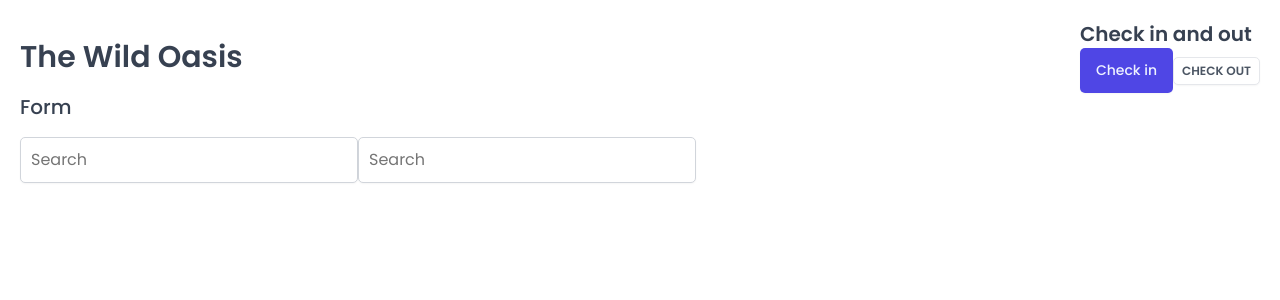
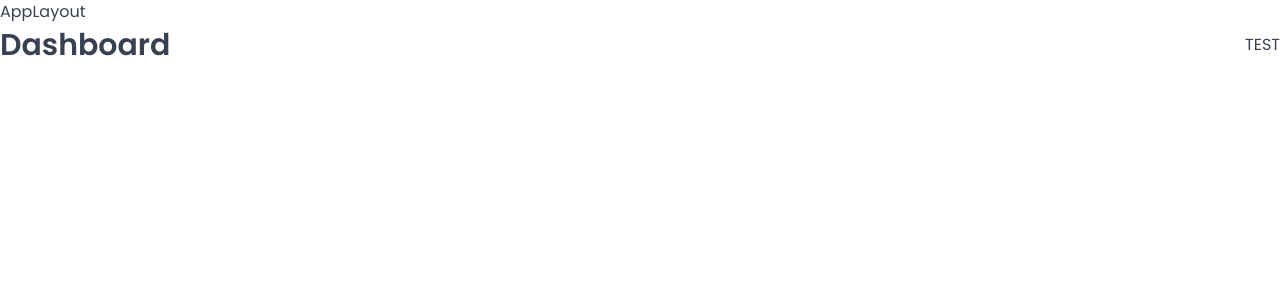
Before and after one commit to giorgidzebisashvili4/the-wild-oasis, a React (Vite) app: page /dashboard in a window 1280 px wide. Shown: the top 300 px of the page. Built offline with nearby package versions, Linux system fonts and the light colour scheme; a web font is replaced by a local one.

Commit message:
setup pages and routes

```diff
--- a/package.json
+++ b/package.json
@@ -12,6 +12,7 @@
   "dependencies": {
     "react": "^18.2.0",
     "react-dom": "^18.2.0",
+    "react-router-dom": "^6.28.2",
     "styled-components": "^6.1.14"
   },
   "devDependencies": {
--- a/src/App.jsx
+++ b/src/App.jsx
@@ -1,43 +1,35 @@
-import styled from "styled-components";
+import { BrowserRouter, Navigate, Route, Routes } from "react-router-dom";
+
 import GlobalStyles from "./styles/GlobalStyles";
-import Button from "./ui/Button";
-import Input from "./ui/Input";
-import Heading from "./ui/Heading";
-import Row from "./ui/Row";
-
-const StyledApp = styled.div`
-  padding: 20px;
-`;
+import Dashboard from "./pages/Dashboard";
+import Login from "./pages/Login";
+import Bookings from "./pages/Bookings";
+import Cabins from "./pages/Cabins";
+import Settings from "./pages/Settings";
+import Users from "./pages/Users";
+import PageNotFound from "./pages/PageNotFound";
+import Account from "./pages/Account";
+import AppLayout from "./ui/AppLayout";
 
 function App() {
   return (
     <>
       <GlobalStyles />
-      <StyledApp>
-        <row>
-          <Row type="horizontal">
-            <Heading as="h1">The Wild Oasis</Heading>
-            <div>
-              <Heading as="h2">Check in and out</Heading>
-              <Button onClick={() => alert("Check in")}>Check in</Button>
-              <Button
-                variation="secondary"
-                size="small"
-                onClick={() => alert("Check out")}
-              >
-                Check out
-              </Button>
-            </div>
-          </Row>
-          <Row type="vertical">
-            <Heading as="h3">Form</Heading>
-            <form>
-              <Input type="number" placeholder="Search" />
-              <Input type="text" placeholder="Search" />
-            </form>
-          </Row>
-        </row>
-      </StyledApp>
+      <BrowserRouter>
+        <Routes>
+          <Route element={<AppLayout />}>
+            <Route index element={<Navigate replace to="dashboard" />} />
+            <Route path="dashboard" element={<Dashboard />} />
+            <Route path="bookings" element={<Bookings />} />
+            <Route path="cabins" element={<Cabins />} />
+            <Route path="users" element={<Users />} />
+            <Route path="settings" element={<Settings />} />
+            <Route path="account" element={<Account />} />
+          </Route>
+          <Route path="login" element={<Login />} />
+          <Route path="*" element={<PageNotFound />} />
+        </Routes>
+      </BrowserRouter>
     </>
   );
 }
--- /dev/null
+++ b/src/ui/AppLayout.jsx
@@ -0,0 +1,12 @@
+import { Outlet } from "react-router-dom";
+
+function AppLayout() {
+  return (
+    <div>
+      <p>AppLayout</p>
+      <Outlet />
+    </div>
+  );
+}
+
+export default AppLayout;
```
Also changed, not shown: 1 other file (tests, documents, lock files or other folders).
